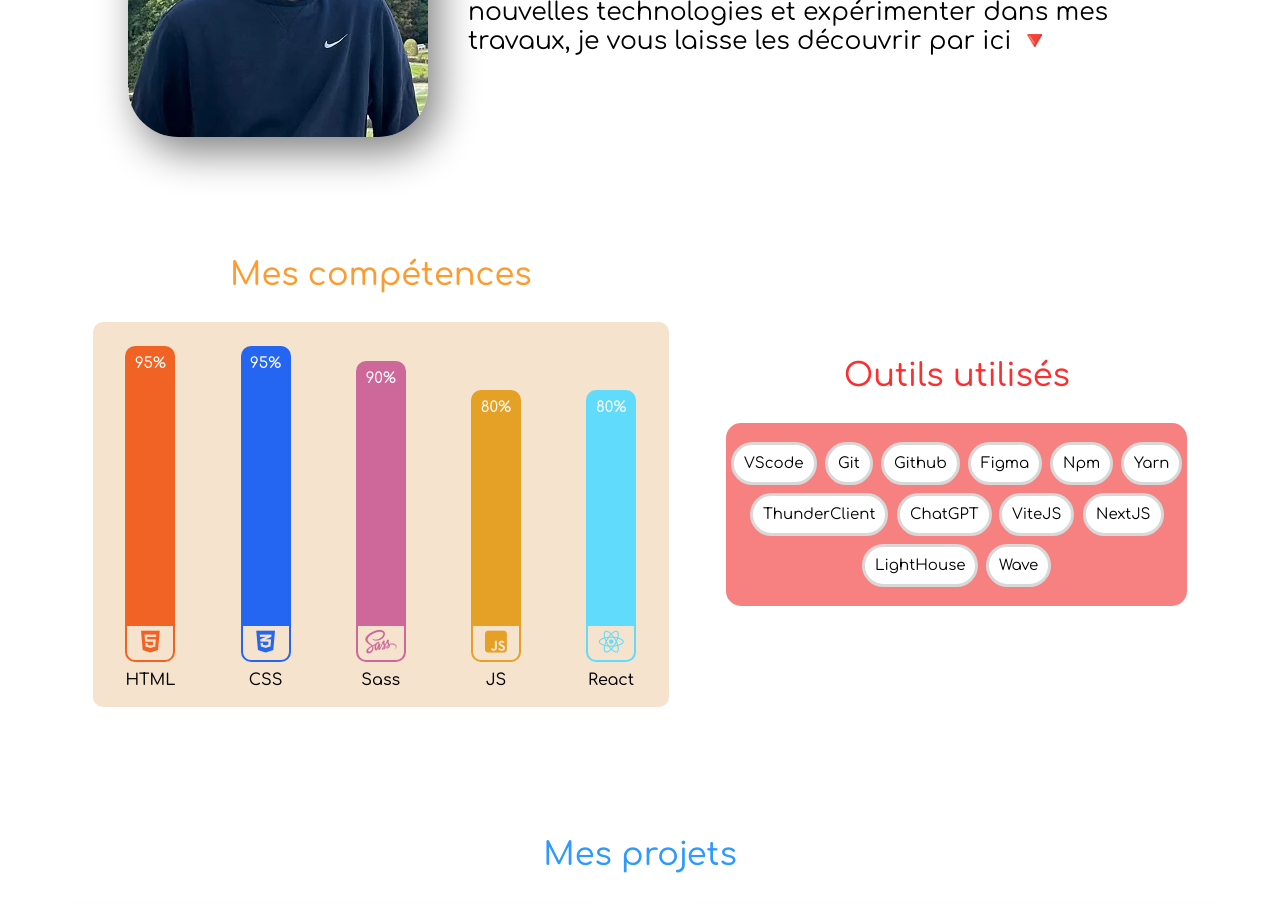
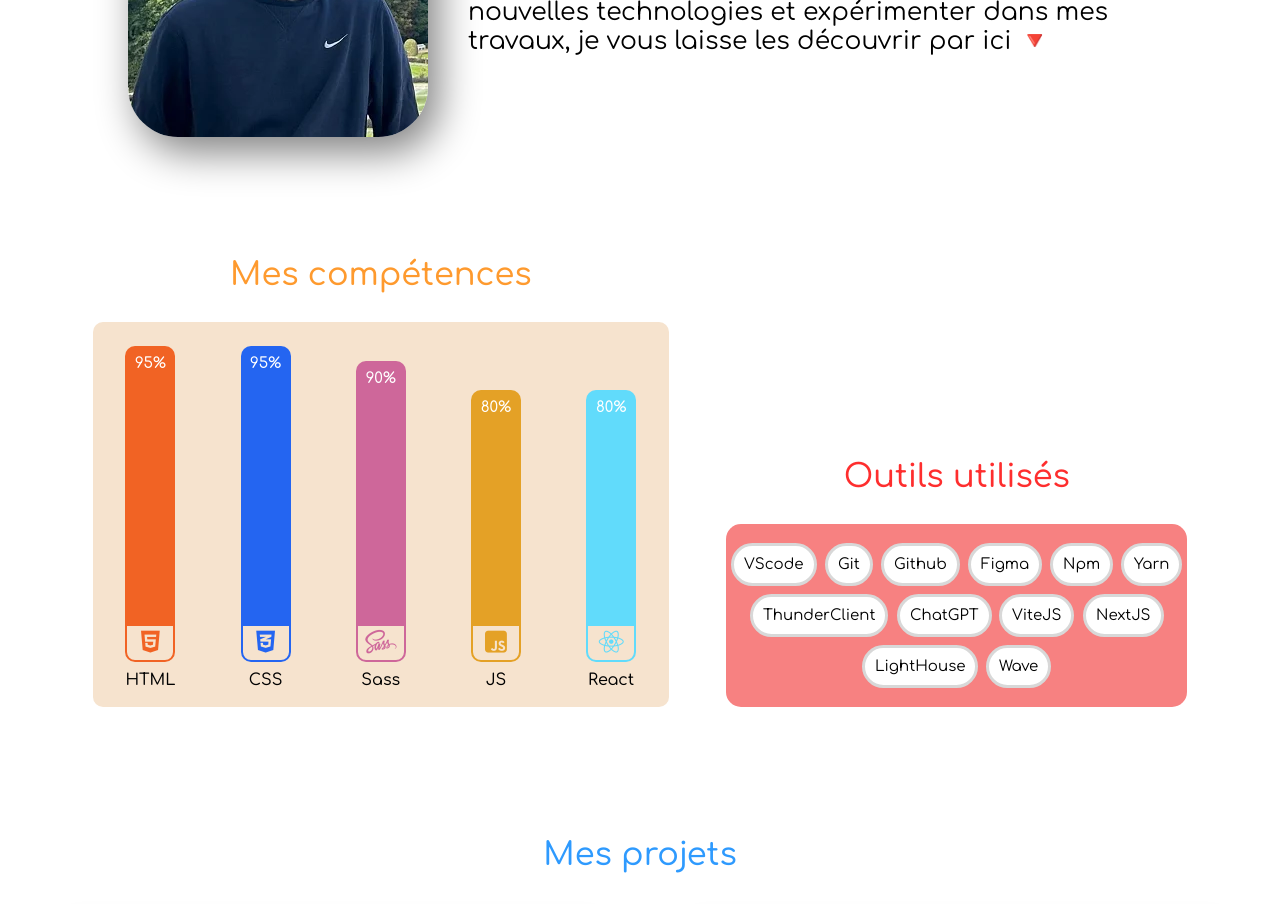
Before and after one commit to Arnaud-C18/Portfolio_Arnaud_Clavier, a React (Vite) app: page / in a window 1280 px wide. Shown: the part 380-1284 px from the top of the page. Built offline with nearby package versions, Linux system fonts and the light colour scheme; a web font is replaced by a local one.

Commit message:
Ajustements "tools"

```diff
--- a/src/components/tools/tools.sass
+++ b/src/components/tools/tools.sass
@@ -3,11 +3,10 @@
     align-items: center
     flex-direction: column
     width: 80%
-    margin: 0px auto 50px auto
+    margin: 0px auto 0px auto
 
     .toolsTitle
         color: #FE2E2E
-        margin-top: 50px
 
     ul
         display: flex
--- a/src/main.sass
+++ b/src/main.sass
@@ -44,4 +44,4 @@ body
                 width: 90%
                 margin: 0px auto 0px auto
                 padding-top: 15vh
-                justify-content: space-around
+                align-items: end
```
